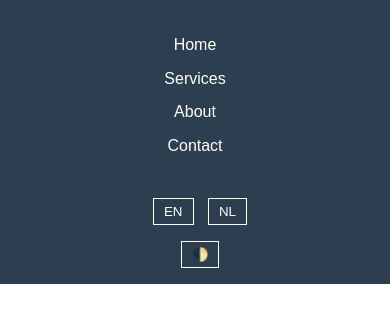
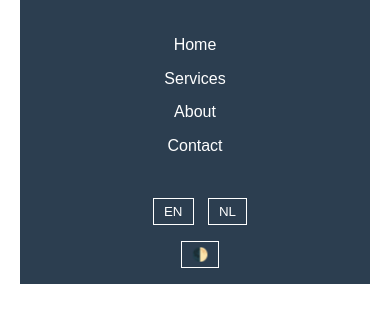
Before and after one commit to Kigma-Digital-Solutions/product-discovery-coach-website, a plain HTML site: page index.html in a window 390 px wide. Shown: the top 333 px of the page. Drawn offline with Linux system fonts and the light colour scheme.

Commit message:
Update styles.css

```diff
--- a/styles.css
+++ b/styles.css
@@ -11,6 +11,17 @@
     --primary-color: #4aa3df;
     --secondary-color: #34495e;
 }
+body {
+    max-width: 1200px;
+    margin: 0 auto;
+    padding: 0 20px;
+}
+
+@media (max-width: 768px) {
+    body {
+        padding: 0 16px;
+    }
+}
 
 body {
     font-family: Arial, sans-serif;
@@ -18,15 +29,11 @@ body {
     color: var(--text-color);
     background-color: var(--bg-color);
     transition: background-color 0.3s ease, color 0.3s ease;
-    margin: 0;
-    padding: 0;
-}
-
-.container {
     max-width: 1200px;
     margin: 0 auto;
     padding: 0 20px;
 }
+
 
 header {
     background-color: var(--secondary-color);
```
